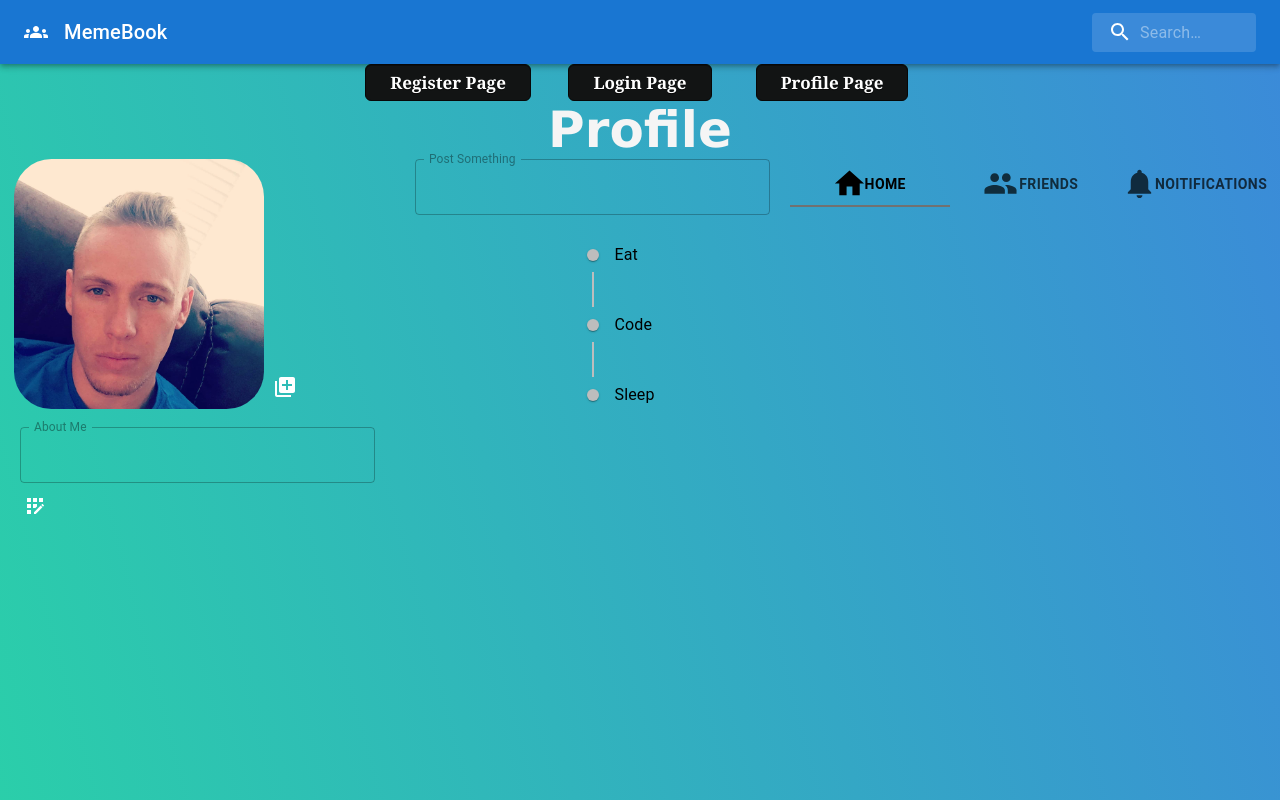
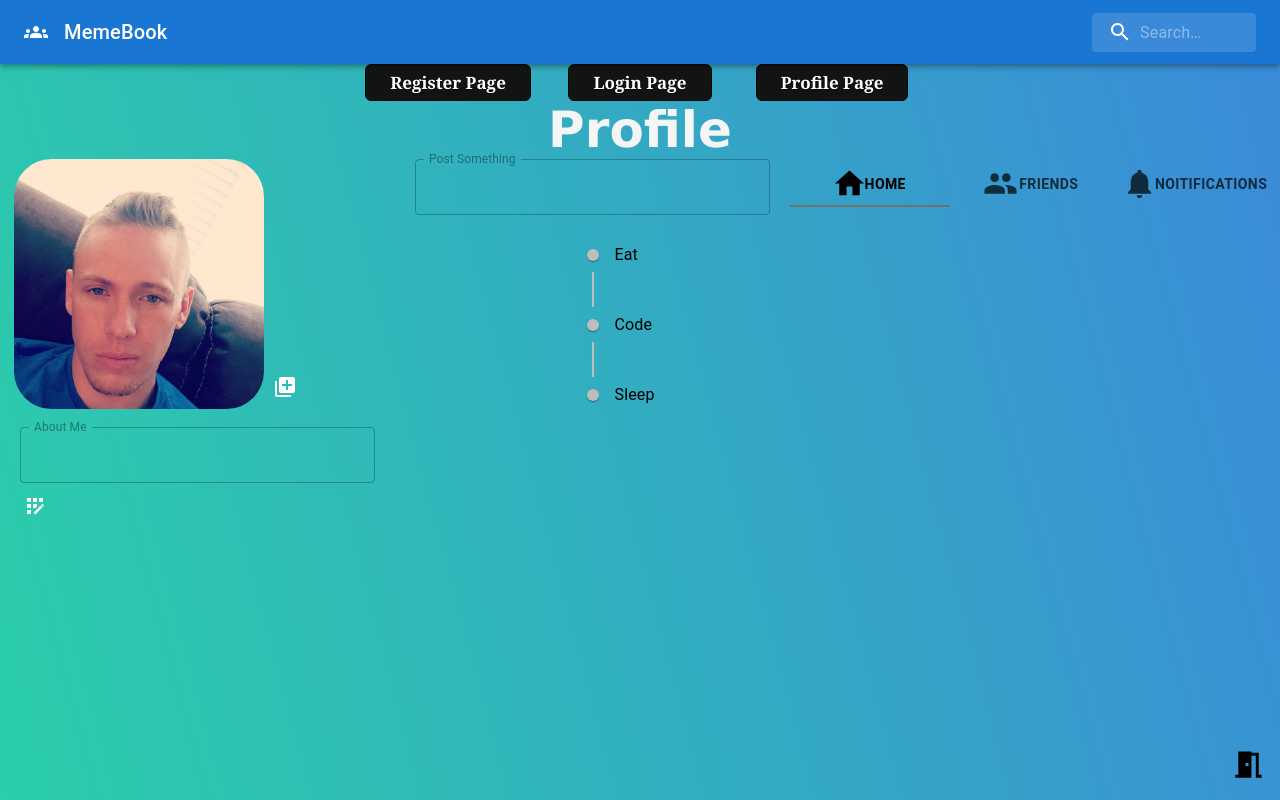
Before and after one commit to BrandonMCarlson/Socialmediauserstory-Front-End, a React (Create React App) app: page /profile in a window 1280 px wide. Shown: the top 800 px of the page. Built offline with nearby package versions, Linux system fonts and the light colour scheme; no server answers; a web font is replaced by a local one.

Commit message:
add logout icon

```diff
--- a/src/App.css
+++ b/src/App.css
@@ -24,3 +24,11 @@ ul{
 
   font-family:'Lucida Sans', 'Lucida Sans Regular', 'Lucida Grande', 'Lucida Sans Unicode', Geneva, Verdana, sans-serif;
 }
+
+footer {
+    position: absolute;
+    bottom: 0;
+    right: 0;
+    margin-right: 14px;
+    margin-bottom: 14px;
+}
--- a/src/App.jsx
+++ b/src/App.jsx
@@ -10,6 +10,7 @@ import Login from "./components/pages/Login";
 import Register from "./components/pages/Register";
 import NavBar from "./components/NavBar";
 import SearchBox from "./components/SearchBox";
+import MeetingRoomIcon from '@mui/icons-material/MeetingRoom';
 
 function App() {
   const [user, setUser] = useState([]);
@@ -29,11 +30,7 @@ function App() {
 
 const [data, setData] = React.useState(initialState);
 
-const handleChange = (event) => {
-  setData({...data,
-    [event.target.name]: event.target.value });
-    // console.log(data)
-};
+
 
 const getAllUsers = async () => {
   await axios
@@ -123,7 +120,9 @@ const getAllUsers = async () => {
           <Route path="profile" element={<Profile user={user} setUser={setUser} setProfile={setProfile} profile={profile} getAProfile={getAProfile} getFriends={getFriends} />}></Route>
         </Routes>
       </main>
-
+    <footer>
+      <MeetingRoomIcon fontSize="large"/>
+    </footer>
     </div>
   );
 }
--- a/src/components/post.jsx
+++ b/src/components/post.jsx
@@ -6,9 +6,13 @@ import TimelineConnector from '@mui/lab/TimelineConnector';
 import TimelineContent from '@mui/lab/TimelineContent';
 import TimelineDot from '@mui/lab/TimelineDot';
 import TextField from "@mui/material/TextField";
+import useForm from '../useForm';
 
 export default function Post({profile}) {
 
+
+
+  const { formValue, handleChange, handleSubmit, setFormValue } = useForm();
 
   return (
     <div>
@@ -19,8 +23,6 @@ export default function Post({profile}) {
             label="Post Something"
             multiline
             InputLabelProps={{ shrink: true }}
-            defaultValue={profile.aboutMe}
-
             name="aboutMe"
             disabled
           />
```
